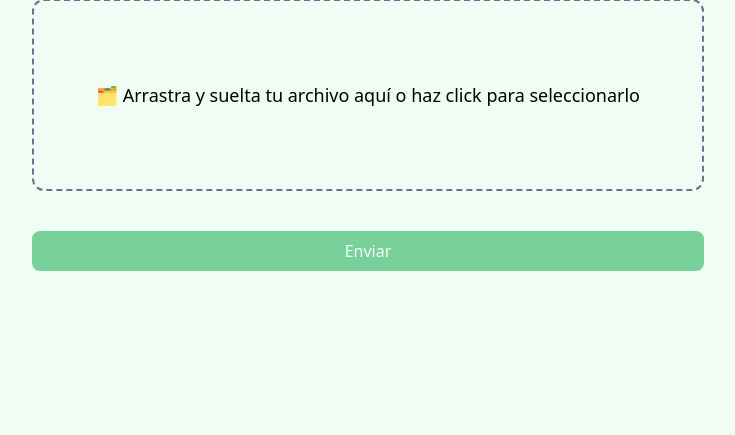
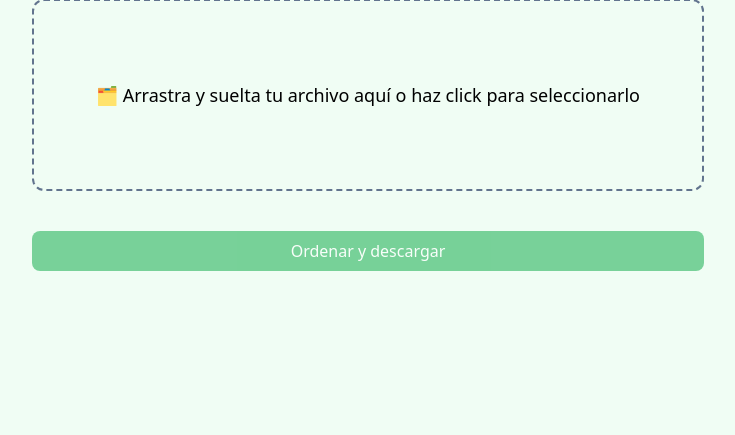
Before and after one commit to lautaroreche/Lehila-Web-Page, a Django app: page / in a window 1280 px wide. Shown: the part 157-592 px from the top of the page, without its empty margins (272-1007 px from the left). Run offline with Django 5.2, Linux system fonts and the light colour scheme.

Commit message:
Modify button text

```diff
--- a/lehila/lehila_app/templates/index.html
+++ b/lehila/lehila_app/templates/index.html
@@ -20,7 +20,7 @@
                     <p class="text-lg text-center">🗂️ Arrastra y suelta tu archivo aquí o haz click para seleccionarlo</p>
                 </div>
                 <button id="uploadBtn" disabled class="w-full bg-green-600 hover:bg-green-700 disabled:opacity-50 disabled:cursor-not-allowed text-white px-4 py-2 rounded-lg transition cursor-pointer">
-                    Enviar
+                    Ordenar y descargar
                 </button>
             </form>
         </div>
```
